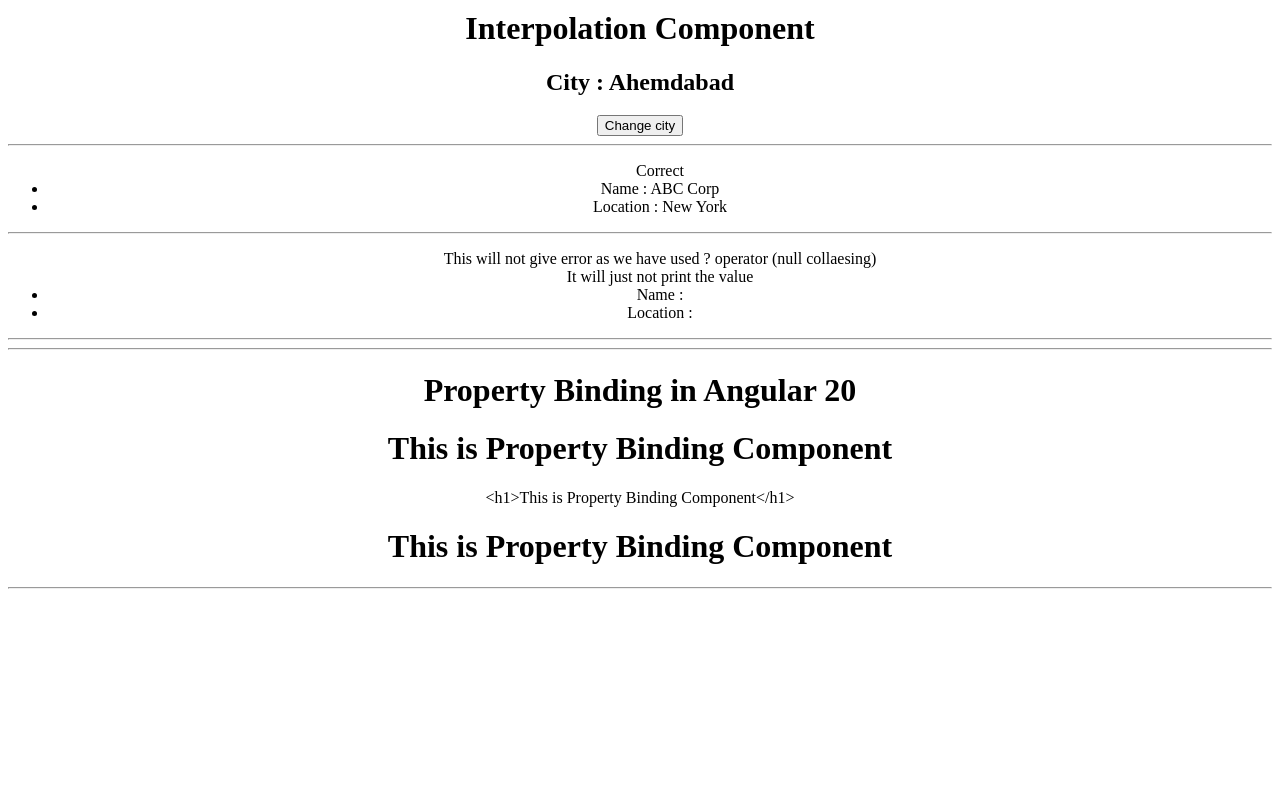
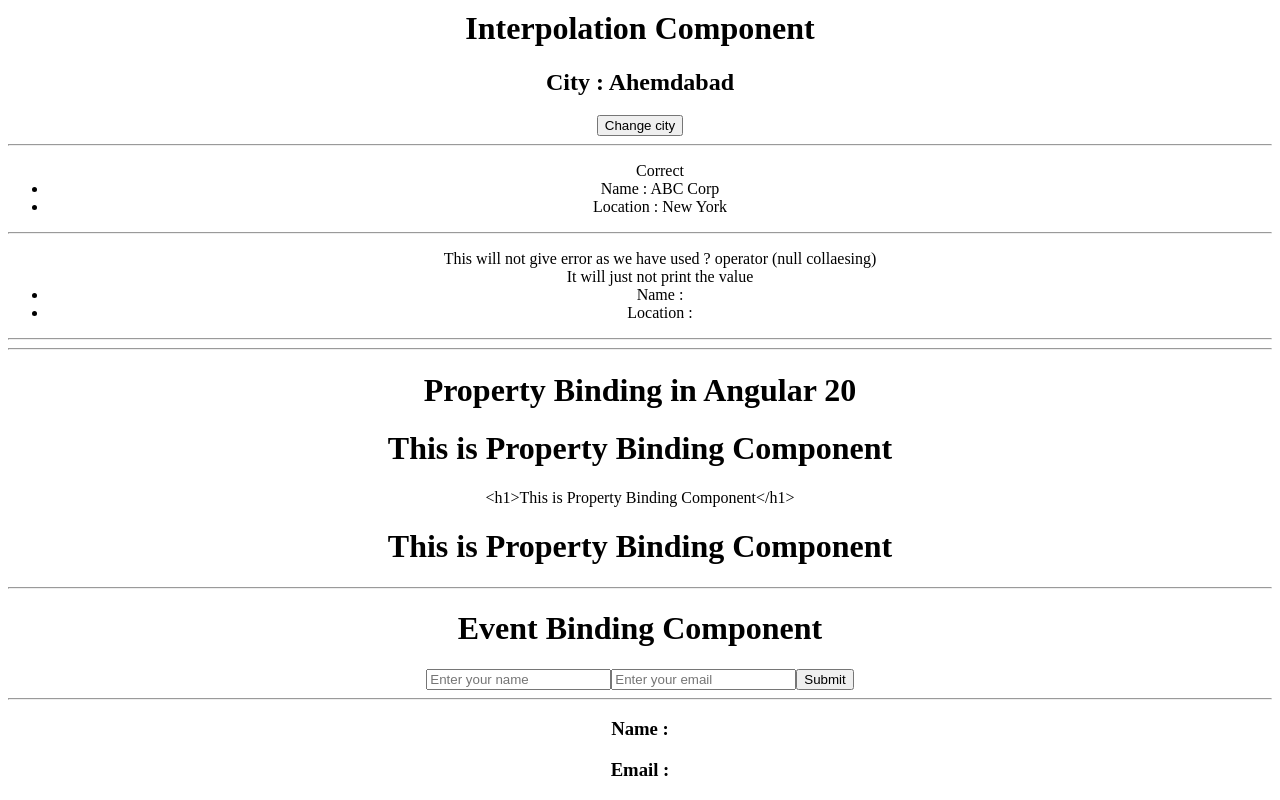
Before and after one commit to HarshTurakhiaPersonal/Angular20Demo, an Angular app: page / in a window 1280 px wide. Shown: the part 440-1240 px from the top of the page. Before the commit the page ends 1037 px from the top, so only its background shows below. Built offline with nearby package versions, Linux system fonts and the light colour scheme.

Commit message:
Event binding

```diff
--- a/src/app/app.html
+++ b/src/app/app.html
@@ -15,4 +15,5 @@
     <app-attribute-directive></app-attribute-directive>
     <app-interpolation-component></app-interpolation-component>
     <app-property-binding></app-property-binding>
+    <app-event-binding></app-event-binding>
 </div>
--- a/src/app/app.ts
+++ b/src/app/app.ts
@@ -3,11 +3,12 @@ import { StructuralDirective } from "./structural-directive/structural-directive
 import { AttributeDirective } from "./attribute-directive/attribute-directive";
 import { InterpolationCOmponent } from "./interpolation-component/interpolation-component";
 import { PropertyBinding } from "./property-binding/property-binding";
+import { EventBinding } from "./event-binding/event-binding";
 // import { Child } from './child/child';
 
 @Component({
   selector: 'app-root',
-  imports: [StructuralDirective, AttributeDirective, InterpolationCOmponent, PropertyBinding],
+  imports: [StructuralDirective, AttributeDirective, InterpolationCOmponent, PropertyBinding, EventBinding],
   templateUrl: './app.html',
   styleUrl: './app.css',
 })
--- /dev/null
+++ b/src/app/event-binding/event-binding.html
@@ -0,0 +1,10 @@
+<h1>Event Binding Component</h1>
+
+<input type="text" (blur)="getName($event)" placeholder="Enter your name">
+<input type="text" (blur)="getEmail($event)" placeholder="Enter your email">
+
+<button>Submit</button>
+
+<hr>
+<h3>Name : {{ name }}</h3>
+<h3>Email : {{ email }}</h3>
--- /dev/null
+++ b/src/app/event-binding/event-binding.ts
@@ -0,0 +1,19 @@
+import { Component } from '@angular/core';
+
+@Component({
+  selector: 'app-event-binding',
+  imports: [],
+  templateUrl: './event-binding.html',
+  styleUrl: './event-binding.css',
+})
+export class EventBinding {
+  name: string = '';
+  getName($event: any) {
+    this.name = $event.target.value;
+  }
+
+  email: string = '';
+  getEmail($event: any) {
+    this.email = $event.target.value;
+  }
+}
```
Also changed, not shown: src/app/event-binding/event-binding.css (added).
